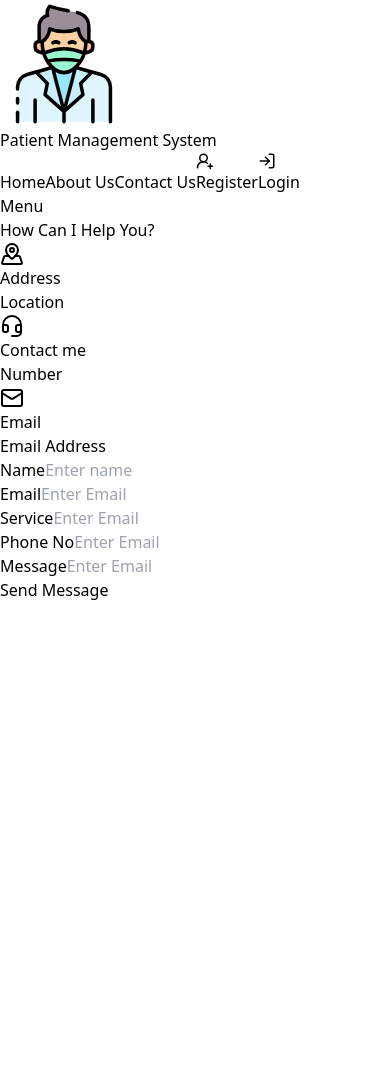
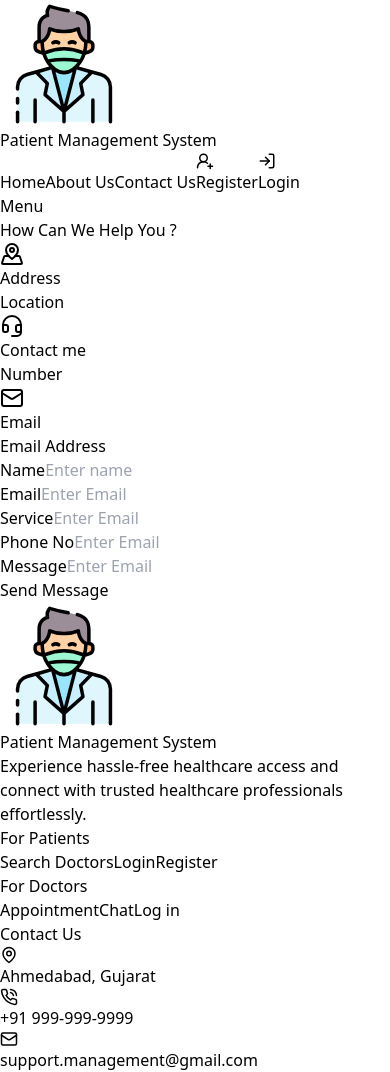
Before and after one commit to JAYBORICHA07/Patient-Data-Management-System, a React (Vite) app in the folder frontend/: page /contactus in a window 390 px wide. Before the commit the page ends 844 px from the top, so only its background shows below. Built offline with nearby package versions, Linux system fonts and the light colour scheme.

Commit message:
Done with footer and hover effect in contact us

```diff
--- /dev/null
+++ b/frontend/src/components/Footer.tsx
@@ -0,0 +1,70 @@
+import { MapPin } from "lucide-react";
+import { PhoneCall } from "lucide-react";
+import { Mail } from "lucide-react";
+const Footer = () => {
+  return (
+    <div className="flex flex-col justify-between md:flex-row bg-[#f3f6f8] p-3">
+      <div className="h-auto w-[20%] flex flex-col gap-3">
+        <div className="flex justify-start items-center gap-3 m-5">
+          <img
+            src="../../vite.svg"
+            alt="CompanyLogo"
+            className="h-16 md:h-14"
+          />
+          <p className="hidden md:block">Patient Management System</p>
+        </div>
+        <p className="text-sm">
+          Experience hassle-free healthcare access and connect with trusted
+          healthcare professionals effortlessly.
+        </p>
+      </div>
+      <div className="h-auto w-auto flex flex-col gap-2 m-5">
+        <p className="font-bold text-2xl text-[#2463eb]">For Patients</p>
+        <div className="flex flex-col justify-start">
+            <a href="/" className="p-1"><span className="flex items-center justify-start gap-2  text-slate-600 hover:text-[#2463eb] hover:scale-105 transition-transform duration-300 ease-in-out">
+            Search Doctors
+          </span></a>
+          <a href="/" className="p-1"><span className="flex items-center justify-start gap-2  text-slate-600 hover:text-[#2463eb] hover:scale-105 transition-transform duration-300 ease-in-out">
+            Login
+          </span></a>
+          <a href="/" className="p-1"><span className="flex items-center justify-start gap-2  text-slate-600 hover:text-[#2463eb] hover:scale-105 transition-transform duration-300 ease-in-out">
+            Register
+          </span></a>
+        </div>
+      </div>
+      <div className="h-auto w-auto flex flex-col gap-2 m-5">
+        <p className="font-bold text-2xl text-[#2463eb]">For Doctors</p>
+        <div className="flex flex-col justify-start">
+        <a href="/" className="p-1"><span className="flex text-slate-600 hover:text-[#2463eb] hover:scale-105 transition-transform duration-300 ease-in-out">
+            Appointment
+          </span></a>
+          <a href="/" className="p-1"><span className="flex  text-slate-600 hover:text-[#2463eb] hover:scale-105 transition-transform duration-300 ease-in-out">
+            Chat
+          </span></a>
+          <a href="/" className="p-1"><span className="flex  text-slate-600 hover:text-[#2463eb] hover:scale-105 transition-transform duration-300 ease-in-out">
+            Log in
+          </span></a>
+        </div>
+      </div>
+      <div className="h-auto w-auto flex flex-col gap-1 m-5">
+        <p className="font-bold text-2xl text-[#2463eb]">Contact Us</p>
+        <div className="flex flex-col justify-start gap-2">
+          <span className="flex items-center justify-start gap-2 p-1  text-black hover:text-[#2463eb] hover:scale-105 transition-transform duration-300 ease-in-out">
+            <MapPin size={"18px"} />
+            Ahmedabad, Gujarat
+          </span>
+          <span className="flex items-center justify-start gap-2 p-1  text-black hover:text-[#2463eb] hover:scale-105 transition-transform duration-300 ease-in-out">
+            <PhoneCall size={"18px"} />
+            +91 999-999-9999
+          </span>
+          <span className="flex items-center justify-start gap-2 p-1  text-black hover:text-[#2463eb] hover:scale-105 transition-transform duration-300 ease-in-out">
+            <Mail size={"18px"} />
+            support.management@gmail.com
+          </span>
+        </div>
+      </div>
+    </div>
+  );
+};
+
+export default Footer;
--- a/frontend/src/components/Navbar.tsx
+++ b/frontend/src/components/Navbar.tsx
@@ -13,10 +13,10 @@ import { Separator } from "./ui/separator";
 const Navbar = () => {
   return (
     <>
-      <div className="w-full p-4 m-0 h-16 sm:flex justify-between items-center hidden">
+      <div className="w-full p-4 m-0 h-16 sm:flex justify-between items-center hidden bg-[#f3f6f8]">
         <div className="flex justify-start items-center gap-3">
           <img
-            src="../../public/vite.svg"
+            src="../../vite.svg"
             alt="CompanyLogo"
             className="h-16 md:h-14"
           />
@@ -50,7 +50,7 @@ const Navbar = () => {
           </Button>
         </div>
       </div>
-      <div className="flex p-4 m-0 justify-end items-center sm:hidden">
+      <div className="flex p-4 m-0 justify-end items-center sm:hidden bg-[#f3f6f8]">
         <Sheet>
           <SheetTrigger asChild>
             <Button>Menu</Button>
--- a/frontend/src/main.tsx
+++ b/frontend/src/main.tsx
@@ -9,34 +9,35 @@ import Navbar from "./components/Navbar.tsx";
 import Login from "./pages/Auth/Login.tsx";
 import SignUp from "./pages/Auth/SignUp.tsx";
 import ContactUs from "./pages/ContactUs.tsx";
-
+import Footer from "./components/Footer.tsx";
 
 const router = createBrowserRouter([
   {
-    path : '/',
-    element : <Homepage/>,
-    errorElement : <ErrorPage />
+    path: "/",
+    element: <Homepage />,
+    errorElement: <ErrorPage />,
   },
   {
-    path: '/login',
-    element:<Login/>
+    path: "/login",
+    element: <Login />,
   },
   {
-    path: '/register',
-    element:<SignUp/>
+    path: "/register",
+    element: <SignUp />,
   },
   {
-    path:'/contactus',
-    element:<ContactUs/>
-  }
-])
+    path: "/contactus",
+    element: <ContactUs />,
+  },
+]);
 
 ReactDOM.createRoot(document.getElementById("root")!).render(
   <React.StrictMode>
     <ThemeProvider defaultTheme="light" storageKey="vite-ui-theme">
-      <div className="mx-5">
+      <div className="mx-5 flex justify-between flex-col h-screen">
         <Navbar />
         <RouterProvider router={router} />
+        <Footer />
       </div>
     </ThemeProvider>
   </React.StrictMode>
--- a/frontend/src/pages/ContactUs.tsx
+++ b/frontend/src/pages/ContactUs.tsx
@@ -28,11 +28,11 @@ function ContactUs() {
     <div className="grid grid-cols-1 mt-2 md:grid-cols-2 m-2">
       <div className="flex flex-col m-3 w-full">
         <div className="p-5 m-2">
-          <h1 className="text-4xl font-bold">
-            How Can I Help You?
+          <h1 className="text-4xl font-bold text-[#2463eb]">
+            How Can We Help You ?
           </h1>
         </div>
-        <div className="border rounded-lg p-6 m-3  flex flex-row bg-blue-50">
+        <div className="border rounded-lg p-6 m-3  flex flex-row bg-blue-50 hover:text-[#2463eb] hover:scale-105 transition-transform duration-300 ease-in-out">
           <MapPinned className=" text-base w-10 h-10 mx-10" />
           <div className="flex flex-col">
             <p className="font-bold text-lg">Address</p>
@@ -40,14 +40,14 @@ function ContactUs() {
           </div>
 
         </div>
-        <div className="border rounded-lg p-6 m-3  flex flex-row bg-blue-50">
+        <div className="border rounded-lg p-6 m-3  flex flex-row bg-blue-50 hover:text-[#2463eb] hover:scale-105 transition-transform duration-300 ease-in-out">
           <Headset className=" text-base w-10 h-10 mx-10" />
           <div className="flex flex-col">
             <p className="font-bold text-lg">Contact me</p>
             <p className=" font-light text-base">Number</p>
           </div>
         </div>
-        <div className="border rounded-lg p-6 m-3  flex flex-ro3 bg-blue-50">
+        <div className="border rounded-lg p-6 m-3  flex flex-ro3 bg-blue-50 hover:text-[#2463eb] hover:scale-105 transition-transform duration-300 ease-in-out">
           <Mail className=" text-base w-10 h-10 mx-10" />
           <div className="flex flex-col">
             <p className="font-bold text-lg">Email</p>
```
